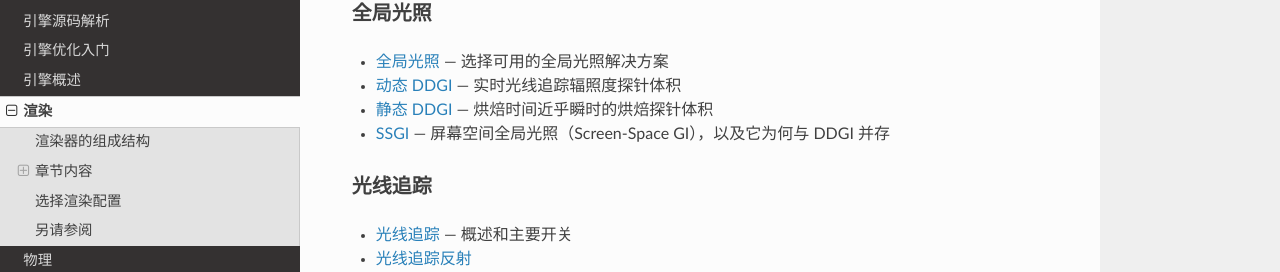
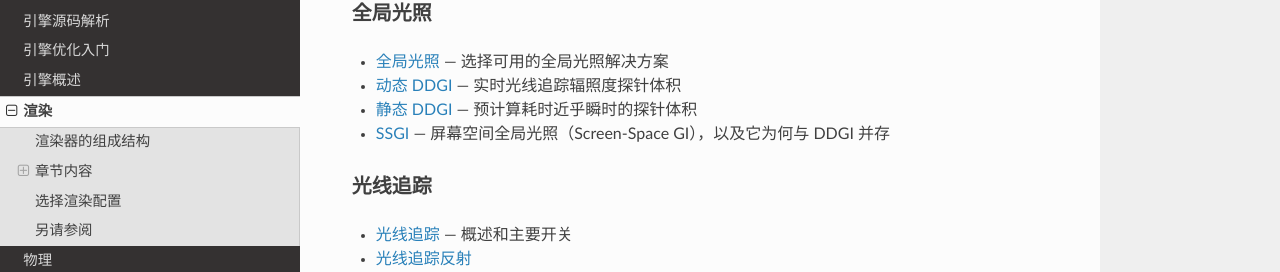
Before and after one commit to OpenHUTB/cpp, an MkDocs documentation site: the page built from docs/optimization/Rendering/Rendering.md, in a window 1280 px wide and 900 px high, scrolled down 664 px. Shown: the part 158-430 px from the top of the window. Built offline with MkDocs 1.6.1, drawn with Linux system fonts in a browser that asks for light colours; nearby versions of some CDN libraries; a script that is not in the unit is left out.

Commit message:
docs: 渲染总览的静态 DDGI 一项改为预计算
原文 baked probe volumes with near-instant bake times，原译一句里「烘焙」出现两次。

```diff
--- a/docs/optimization/Rendering/Rendering.md
+++ b/docs/optimization/Rendering/Rendering.md
@@ -24,7 +24,7 @@ Vite 的渲染器是一个延迟渲染的 SM5 渲染器，采用与引擎无关
 
 - [全局光照](./Global-Illumination.md) — 选择可用的全局光照解决方案
 - [动态 DDGI](./DDGI-Dynamic.md) — 实时光线追踪辐照度探针体积
-- [静态 DDGI](./DDGI-Static.md) — 烘焙时间近乎瞬时的烘焙探针体积
+- [静态 DDGI](./DDGI-Static.md) — 预计算耗时近乎瞬时的探针体积
 - [SSGI](./SSGI.md) — 屏幕空间全局光照（Screen-Space GI），以及它为何与 DDGI 并存
 
 ### 光线追踪
```
